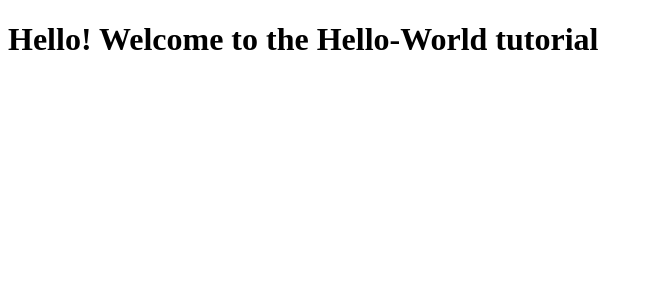
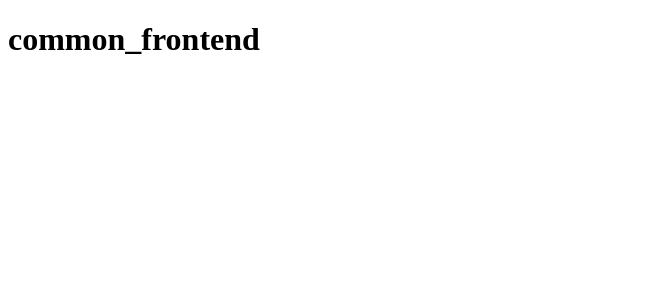
Before and after one commit to HasuNoHana/Engineering-thesis-frontend, an Angular app: page / in a window 1280 px wide. Shown: the top 300 px of the page, without its empty margins (0-653 px from the left). Built offline with nearby package versions, Linux system fonts and the light colour scheme.

Commit message:
fix tests

```diff
--- a/src/app/app.component.html
+++ b/src/app/app.component.html
@@ -1 +1 @@
-<h1>Hello! Welcome to the Hello-World tutorial</h1>
+<h1>{{ title }}</h1>
```
Also changed, not shown: 1 other file (tests, documents, lock files or other folders).
